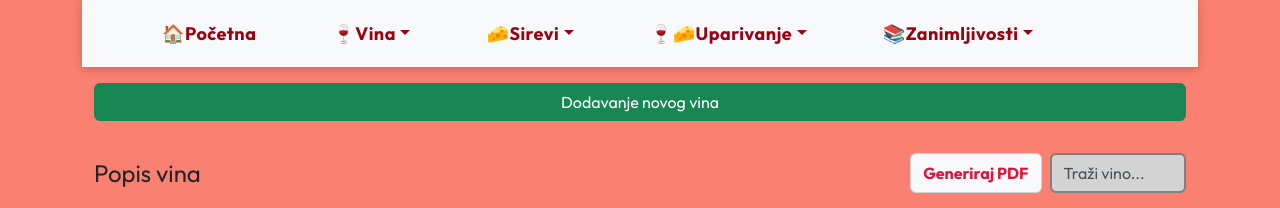
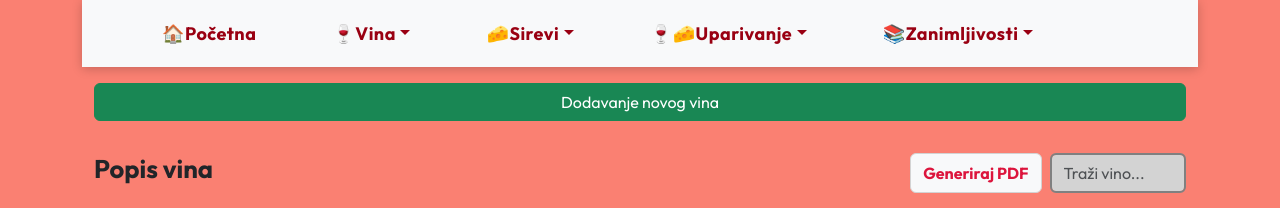
Before and after one commit to Tankred031/WineAndCheesePairingApp, a React (Vite) app: page /vina in a window 1280 px wide. Shown: the top 208 px of the page. Built offline with nearby package versions, Linux system fonts and the light colour scheme.

Commit message:
Ujednačavanje naslova

```diff
--- a/src/App.css
+++ b/src/App.css
@@ -171,3 +171,8 @@ body {
     border-radius: 50%;
     display: inline-block;
 }
+
+.section-title {
+  font-weight: 700;
+  font-size: 1.6rem;
+}
--- a/src/pages/sirevi/SireviPregled.jsx
+++ b/src/pages/sirevi/SireviPregled.jsx
@@ -78,7 +78,7 @@ export default function SireviPregled() {
     return (
         <>
             <div className="d-flex justify-content-between align-items-center mb-3 mt-3 w-100">
-                <h4 className="mb-0">Popis sireva</h4>
+                <h4 className="section-title">Popis sireva</h4>
 
                 <div className="d-flex gap-2 w-50 justify-content-end">
                     <Button
--- a/src/pages/uparivanje/UparivanjeSirPregled.jsx
+++ b/src/pages/uparivanje/UparivanjeSirPregled.jsx
@@ -175,7 +175,7 @@ export default function UparivanjeSirPregled() {
 
             <div className="d-flex justify-content-between align-items-center mb-3 mt-3 w-100">
 
-                <h4 className="mb-0">Popis uparenih sireva</h4>
+                <h4 className="section-title">Popis uparenih sireva</h4>
 
                 <input
                     type="text"
@@ -204,7 +204,7 @@ export default function UparivanjeSirPregled() {
                         <th onClick={() => handleSort('tip_id')} style={{ cursor: 'pointer' }}>
                             Tip {getSortIcon('tip_id')}
                         </th>
-                        <th>Akcija</th>
+                        <th className="text-center">Akcija</th>
                     </tr>
                 </thead>
 
--- a/src/pages/uparivanje/UparivanjeVinoPregled.jsx
+++ b/src/pages/uparivanje/UparivanjeVinoPregled.jsx
@@ -194,7 +194,7 @@ export default function UparivanjeVinoPregled() {
 
             <div className="d-flex justify-content-between align-items-center mb-3 mt-3 w-100">
 
-                <h4>Popis uparenih vina</h4>
+                <h4 className="section-title">Popis uparenih vina</h4>
 
                 <input
                     type="text"
@@ -209,8 +209,7 @@ export default function UparivanjeVinoPregled() {
                 />
             </div>
 
-            <Table bordered striped hover className="align-middle">
-
+            <Table className="align-middle" bordered striped hover>
                 <thead>
                     <tr>
                         <th onClick={() => handleSort("naziv")} style={{ cursor: "pointer" }}>
@@ -226,8 +225,7 @@ export default function UparivanjeVinoPregled() {
                         <th onClick={() => handleSort("ocjena")} style={{ cursor: "pointer" }}>
                             Ocjena {getSortIcon("ocjena")}
                         </th>
-
-                        <th>Akcija</th>
+                        <th className="text-center">Akcija</th>
                     </tr>
                 </thead>
 
@@ -273,7 +271,8 @@ export default function UparivanjeVinoPregled() {
                                 })()}
                             </td>
 
-                            <td>
+                            <td style={{ whiteSpace: "nowrap" }}>
+                                <div className="d-flex justify-content-center gap-2">
                                     <Button
                                         variant="warning"
                                         size="sm"
@@ -289,13 +288,14 @@ export default function UparivanjeVinoPregled() {
                                     >
                                         Obriši
                                     </Button>
+
+                                </div>
                             </td>
                         </tr>
                     ))}
                 </tbody>
 
             </Table>
-
             <p className="text-muted">{poruka}</p>
         </div>
     );
--- a/src/pages/vina/VinaPregled.jsx
+++ b/src/pages/vina/VinaPregled.jsx
@@ -104,7 +104,7 @@ export default function VinaPregled() {
 
             <div className="d-flex justify-content-between align-items-center mb-3 mt-3 w-100">
 
-                <h4 className="mb-0">Popis vina</h4>
+                <h4 className="section-title">Popis vina</h4>
 
                 <div className="d-flex gap-2 w-50 justify-content-end">
                     <Button
```
Lines whose indentation alone changed are shown as unchanged.
